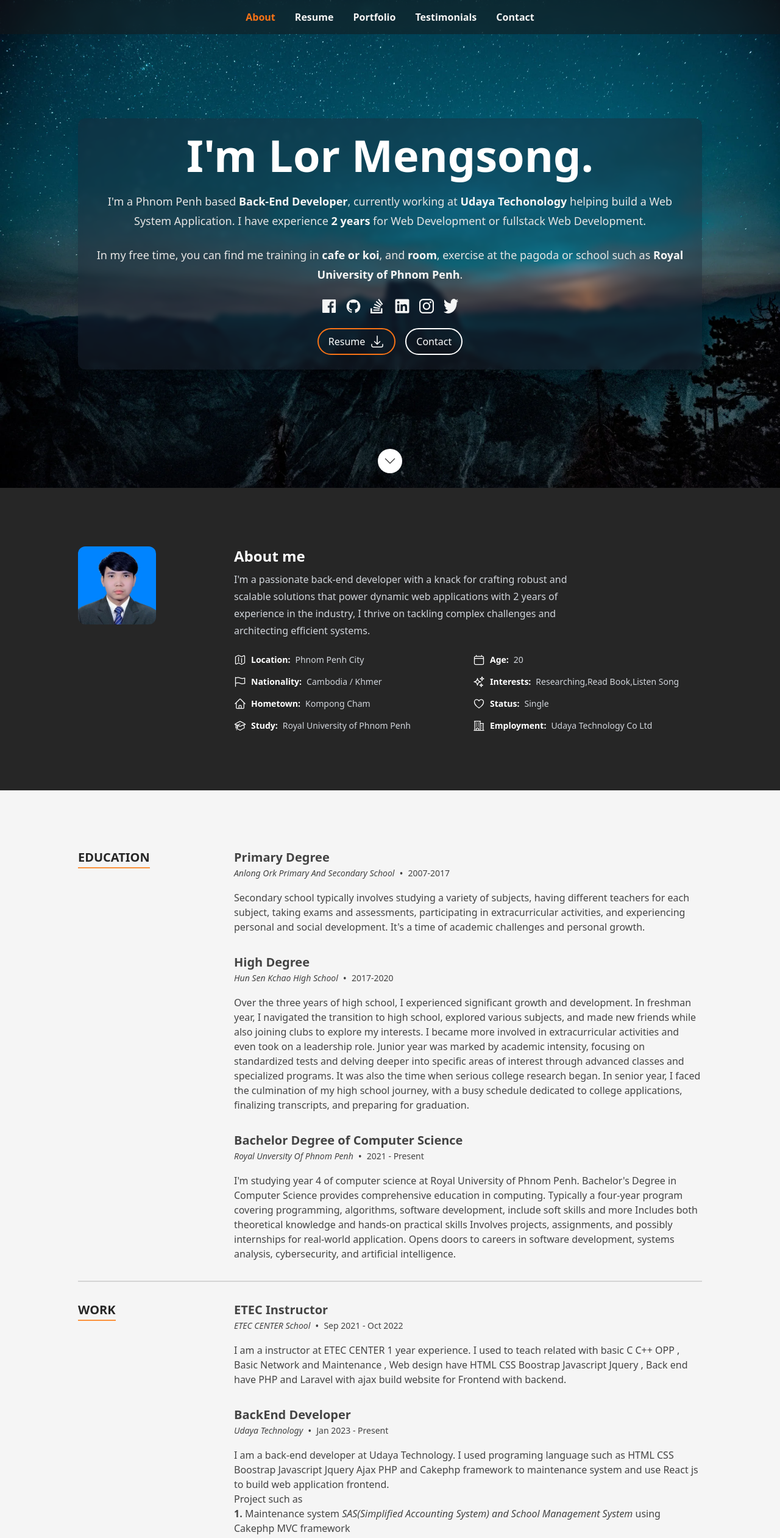
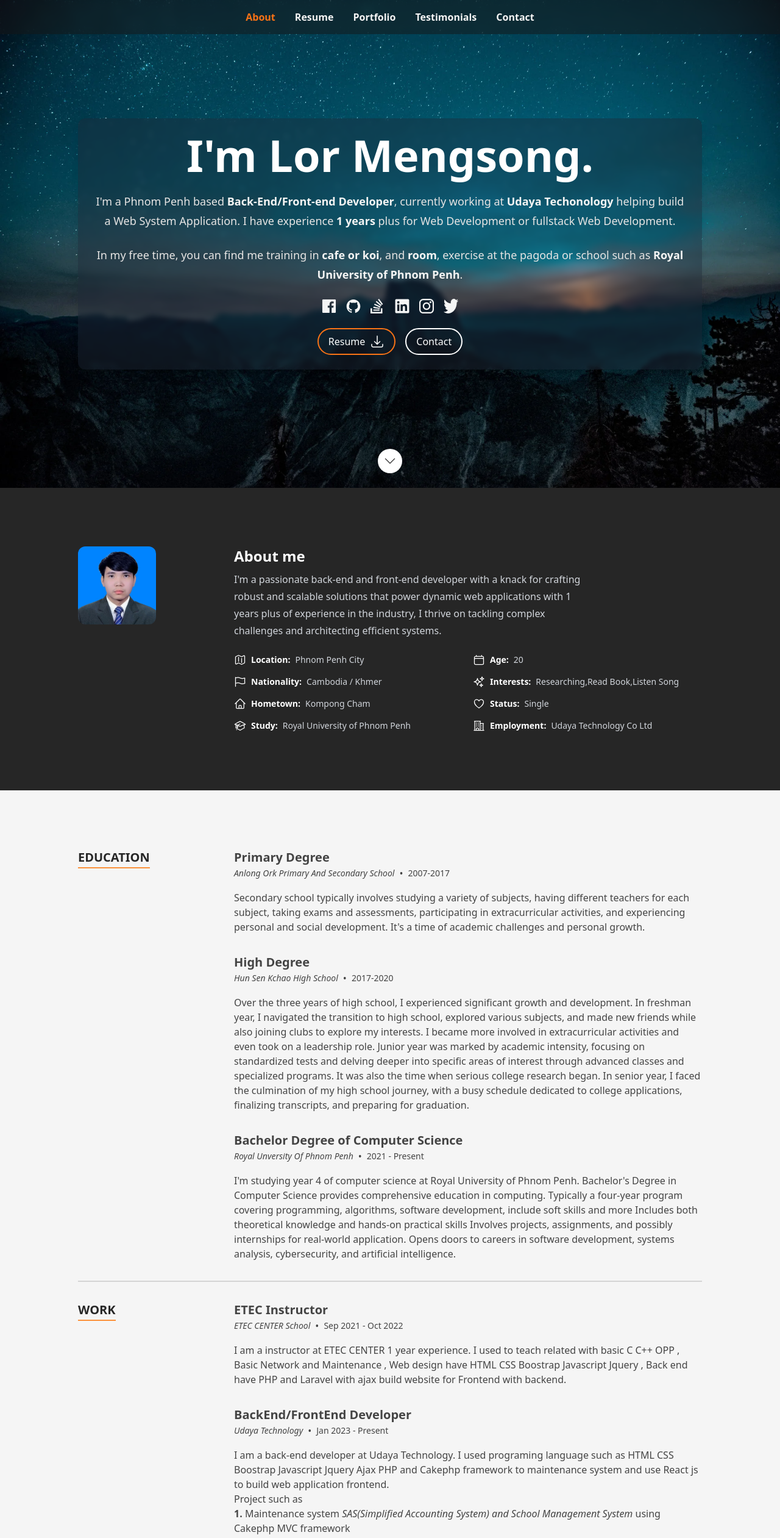
Before and after one commit to lormengsong/lormengsong, a Next.js app: page / in a window 1280 px wide. Shown: the top 2522 px of the page at 61% size. Built offline with nearby package versions, Linux system fonts and the light colour scheme.

Commit message:
udate position

```diff
--- a/src/data/data.tsx
+++ b/src/data/data.tsx
@@ -69,7 +69,7 @@ export type SectionId = (typeof SectionId)[keyof typeof SectionId];
 const currentYear = new Date().getFullYear();
 const birthYear = 2003;
 const age = currentYear - birthYear;
-const startwork = 2021;
+const startwork = 2022;
 const worktime = currentYear - startwork;
 /**
  * Hero section
@@ -80,9 +80,9 @@ export const heroData: Hero = {
   description: (
     <>
       <p className="prose-sm text-stone-200 sm:prose-base lg:prose-lg">
-        I'm a Phnom Penh based <strong className="text-stone-100">Back-End Developer</strong>, currently working
+        I'm a Phnom Penh based <strong className="text-stone-100">Back-End/Front-end Developer</strong>, currently working
         at <strong className="text-stone-100">Udaya Techonology</strong> helping build a Web System Application.
-        I have experience <strong className="text-stone-100">{worktime} years</strong>  for Web Development or fullstack Web Development.
+        I have experience <strong className="text-stone-100">{worktime} years</strong> plus for Web Development or fullstack Web Development.
       </p>
       <p className="prose-sm text-stone-200 sm:prose-base lg:prose-lg">
         In my free time, you can find me training in <strong className="text-stone-100">cafe or koi</strong>,
@@ -112,7 +112,7 @@ export const heroData: Hero = {
 
 export const aboutData: About = {
   profileImageSrc: profilepic2,
-  description: `I'm a passionate back-end developer with a knack for crafting robust and scalable solutions that power dynamic web applications with ${worktime} years of experience in the industry, I thrive on tackling complex challenges and architecting efficient systems.`,
+  description: `I'm a passionate back-end and front-end developer with a knack for crafting robust and scalable solutions that power dynamic web applications with ${worktime} years plus of experience in the industry, I thrive on tackling complex challenges and architecting efficient systems.`,
   aboutItems: [
     {label: 'Location', text: 'Phnom Penh City', Icon: MapIcon},
     {label: 'Age', text: age.toString(), Icon: CalendarIcon},
@@ -378,7 +378,7 @@ export const experience: TimelineItem[] = [
   {
     date: 'Jan 2023 - Present',
     location: 'Udaya Technology',
-    title: 'BackEnd Developer',
+    title: 'BackEnd/FrontEnd Developer',
     content: (
       <p>
         I am a back-end developer at Udaya Technology. I used programing language  such as HTML CSS Boostrap Javascript Jquery Ajax PHP and Cakephp framework to maintenance system and use React js to build web application frontend.
```
